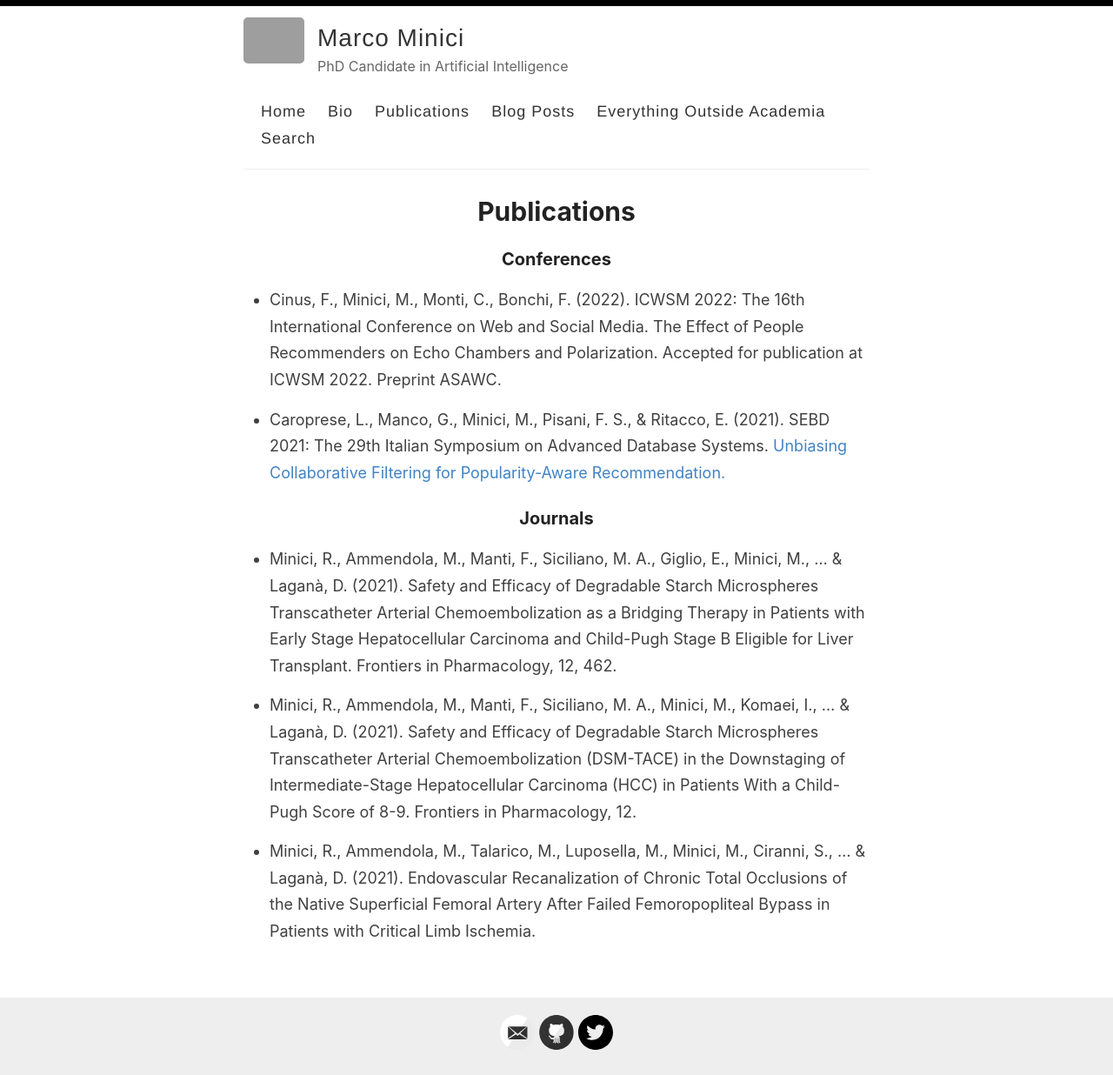
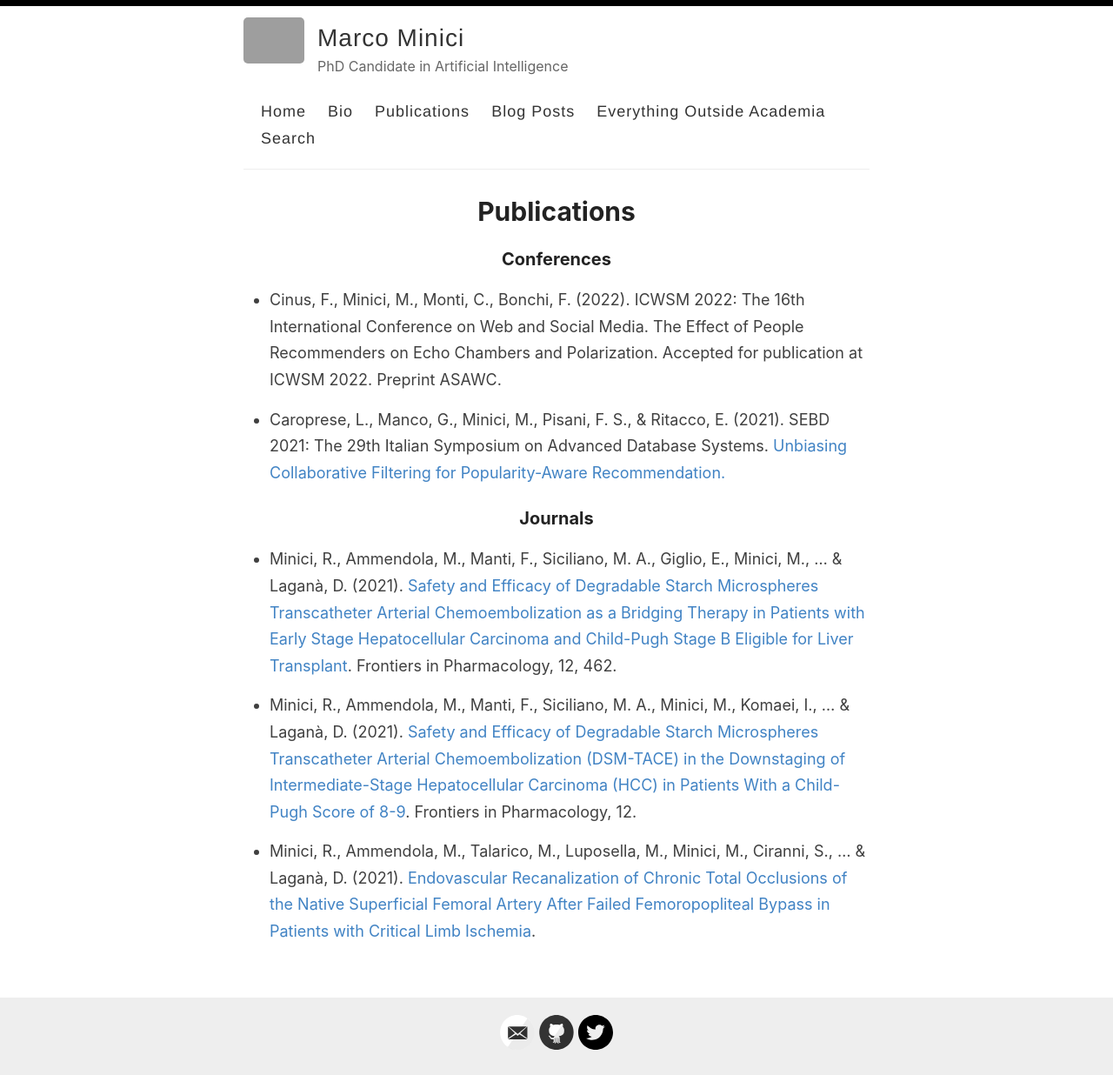
Before and after one commit to mminici/oldwebsite, a Jekyll site: the page built from _pages/publications.md, in a window 1280 px wide. Shown: the whole page at 87% size. Built offline with Jekyll 4.4.1, drawn with Linux system fonts in a browser that asks for light colours; part of the change alters nothing that is shown; grey boxes are pictures that could not be loaded.

```diff
--- a/_pages/publications.md
+++ b/_pages/publications.md
@@ -12,8 +12,8 @@ permalink: /publications/
 
 ### Journals
 
-* Minici, R., Ammendola, M., Manti, F., Siciliano, M. A., Giglio, E., Minici, M., ... & Laganà, D. (2021). Safety and Efficacy of Degradable Starch Microspheres Transcatheter Arterial Chemoembolization as a Bridging Therapy in Patients with Early Stage Hepatocellular Carcinoma and Child-Pugh Stage B Eligible for Liver Transplant. Frontiers in Pharmacology, 12, 462.
+* Minici, R., Ammendola, M., Manti, F., Siciliano, M. A., Giglio, E., Minici, M., ... & Laganà, D. (2021). [Safety and Efficacy of Degradable Starch Microspheres Transcatheter Arterial Chemoembolization as a Bridging Therapy in Patients with Early Stage Hepatocellular Carcinoma and Child-Pugh Stage B Eligible for Liver Transplant](https://pubmed.ncbi.nlm.nih.gov/33897421/). Frontiers in Pharmacology, 12, 462.
 
-* Minici, R., Ammendola, M., Manti, F., Siciliano, M. A., Minici, M., Komaei, I., ... & Laganà, D. (2021). Safety and Efficacy of Degradable Starch Microspheres Transcatheter Arterial Chemoembolization (DSM-TACE) in the Downstaging of Intermediate-Stage Hepatocellular Carcinoma (HCC) in Patients With a Child-Pugh Score of 8-9. Frontiers in Pharmacology, 12.
+* Minici, R., Ammendola, M., Manti, F., Siciliano, M. A., Minici, M., Komaei, I., ... & Laganà, D. (2021). [Safety and Efficacy of Degradable Starch Microspheres Transcatheter Arterial Chemoembolization (DSM-TACE) in the Downstaging of Intermediate-Stage Hepatocellular Carcinoma (HCC) in Patients With a Child-Pugh Score of 8-9](https://pubmed.ncbi.nlm.nih.gov/33897422/). Frontiers in Pharmacology, 12.
 
-* Minici, R., Ammendola, M., Talarico, M., Luposella, M., Minici, M., Ciranni, S., ... & Laganà, D. (2021). Endovascular Recanalization of Chronic Total Occlusions of the Native Superficial Femoral Artery After Failed Femoropopliteal Bypass in Patients with Critical Limb Ischemia.
+* Minici, R., Ammendola, M., Talarico, M., Luposella, M., Minici, M., Ciranni, S., ... & Laganà, D. (2021). [Endovascular Recanalization of Chronic Total Occlusions of the Native Superficial Femoral Artery After Failed Femoropopliteal Bypass in Patients with Critical Limb Ischemia](https://cvirendovasc.springeropen.com/articles/10.1186/s42155-021-00256-0).
```
